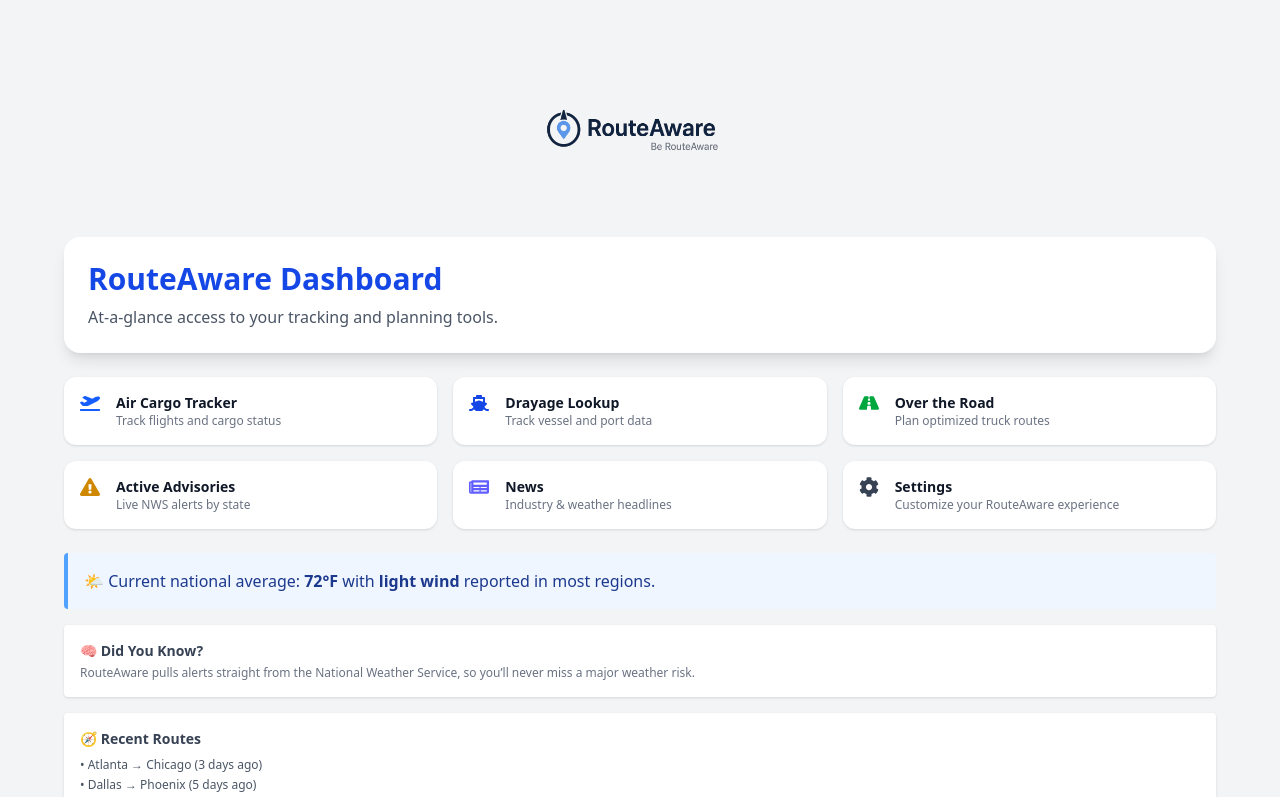
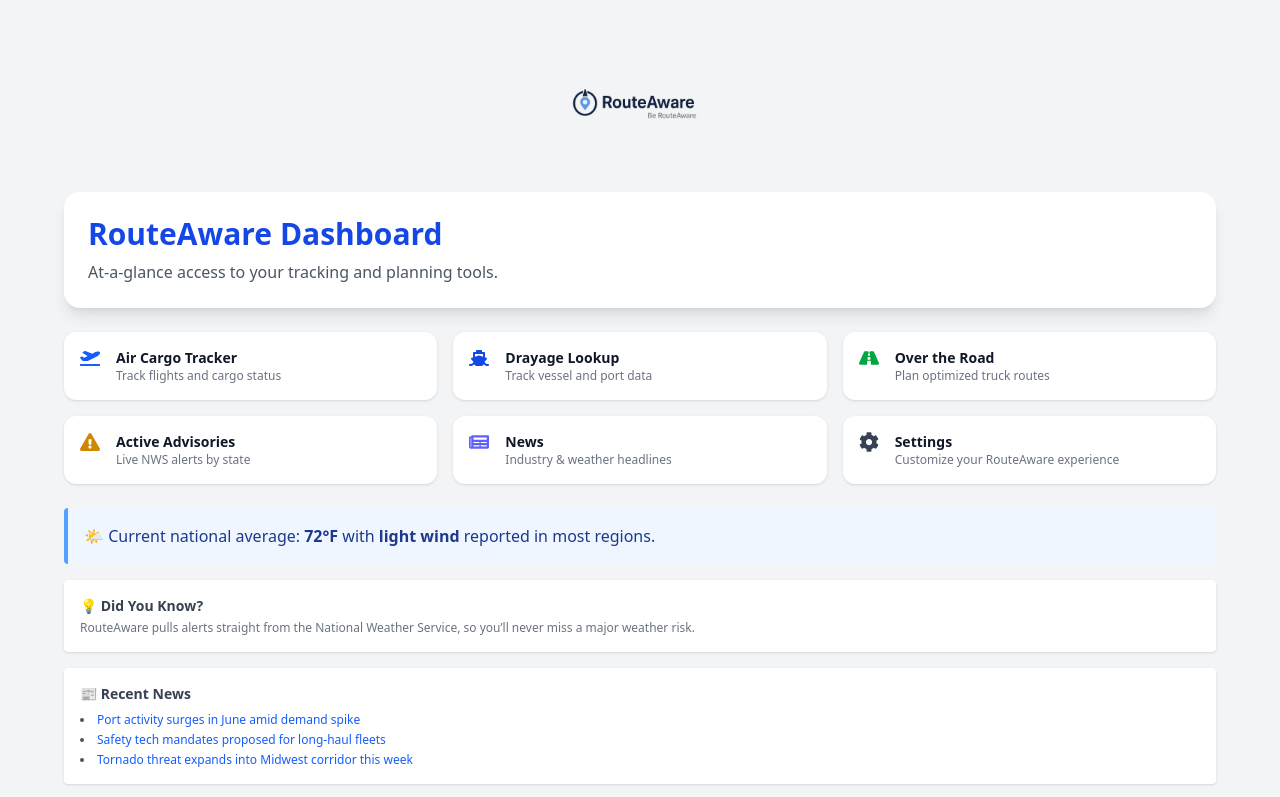
Before and after one commit to RouteAware/routeaware-v1, a Next.js app: page /dashboard in a window 1280 px wide. Shown: the top 797 px of the page. Built offline with nearby package versions, Linux system fonts and the light colour scheme.

Commit message:
dashboard config

```diff
--- a/app/dashboard/page.tsx
+++ b/app/dashboard/page.tsx
@@ -55,9 +55,16 @@
   return (
     <main className="min-h-screen bg-gray-100 text-gray-900 p-6">
       <div className="max-w-6xl mx-auto space-y-6">
-        {/* Logo */}
-        <div className="flex justify-center py-4">
-          <Image src="/logo.png" alt="RouteAware Logo" width={200} height={200} priority />
+        {/* Logo with tighter spacing */}
+        <div className="flex justify-center pt-2 pb-4">
+          <Image
+            src="/logo.png"
+            alt="RouteAware Logo"
+            width={400}
+            height={400}
+            priority
+            className="object-contain h-24 w-auto"
+          />
         </div>
 
         {/* Header */}
@@ -90,18 +97,46 @@
           </div>
 
           <div className="bg-white shadow rounded p-4">
-            <h3 className="text-sm font-semibold mb-1 text-gray-700">🧠 Did You Know?</h3>
+            <h3 className="text-sm font-semibold mb-1 text-gray-700">💡 Did You Know?</h3>
             <p className="text-xs text-gray-500">
               RouteAware pulls alerts straight from the National Weather Service, so you’ll never miss a major weather risk.
             </p>
           </div>
 
+          {/* 📰 News Headlines replacing "Recent Routes" */}
           <div className="bg-white shadow rounded p-4">
-            <h3 className="text-sm font-semibold mb-2 text-gray-700">🧭 Recent Routes</h3>
-            <ul className="text-xs text-gray-600 space-y-1">
-              <li>• Atlanta → Chicago (3 days ago)</li>
-              <li>• Dallas → Phoenix (5 days ago)</li>
-              <li>• Miami → Charlotte (last week)</li>
+            <h3 className="text-sm font-semibold mb-2 text-gray-700">📰 Recent News</h3>
+            <ul className="text-xs text-gray-600 space-y-1 list-disc list-inside">
+              <li>
+                <a
+                  href="https://www.freightwaves.com/news/port-activity-surges-in-june"
+                  className="text-blue-600 hover:underline"
+                  target="_blank"
+                  rel="noopener noreferrer"
+                >
+                  Port activity surges in June amid demand spike
+                </a>
+              </li>
+              <li>
+                <a
+                  href="https://www.truckinginfo.com/news/traffic-safety-tech-mandates"
+                  className="text-blue-600 hover:underline"
+                  target="_blank"
+                  rel="noopener noreferrer"
+                >
+                  Safety tech mandates proposed for long-haul fleets
+                </a>
+              </li>
+              <li>
+                <a
+                  href="https://www.weather.com/news/tornado-outbreak-forecast"
+                  className="text-blue-600 hover:underline"
+                  target="_blank"
+                  rel="noopener noreferrer"
+                >
+                  Tornado threat expands into Midwest corridor this week
+                </a>
+              </li>
             </ul>
           </div>
         </div>
```
